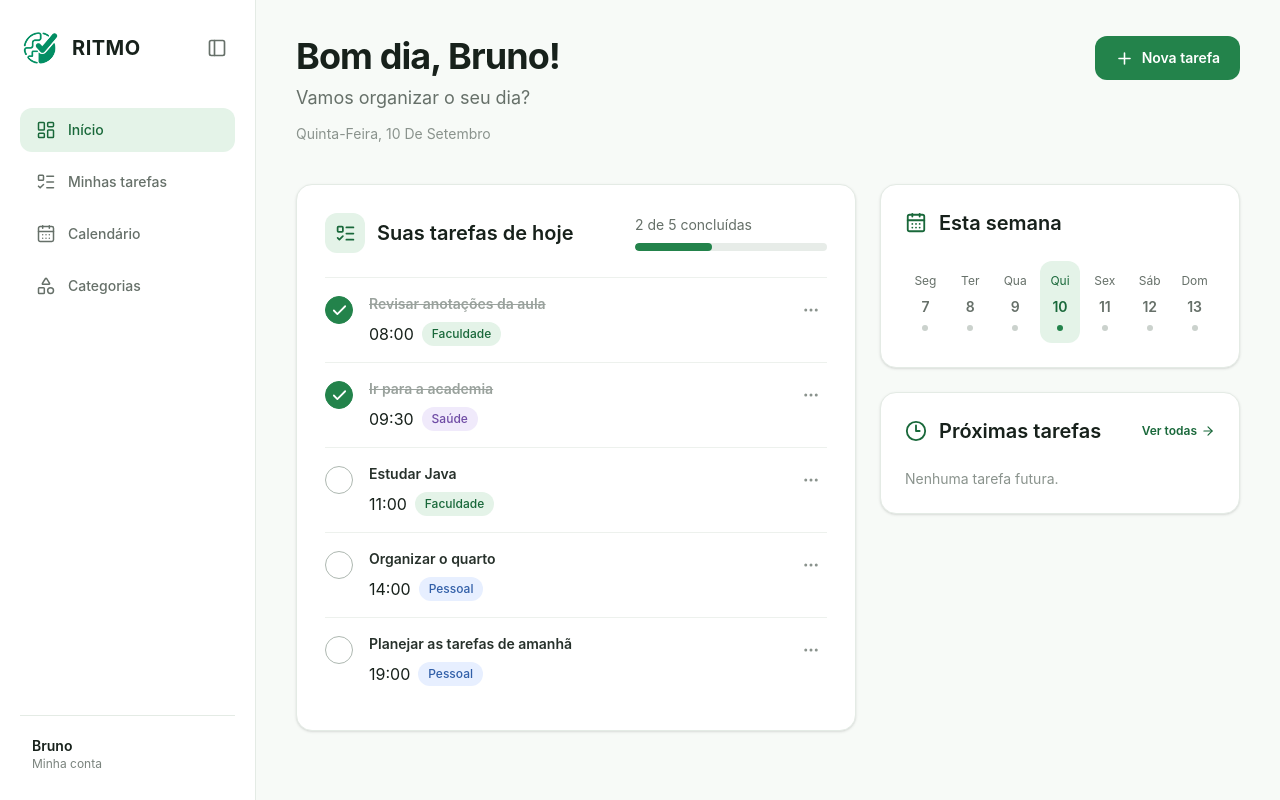
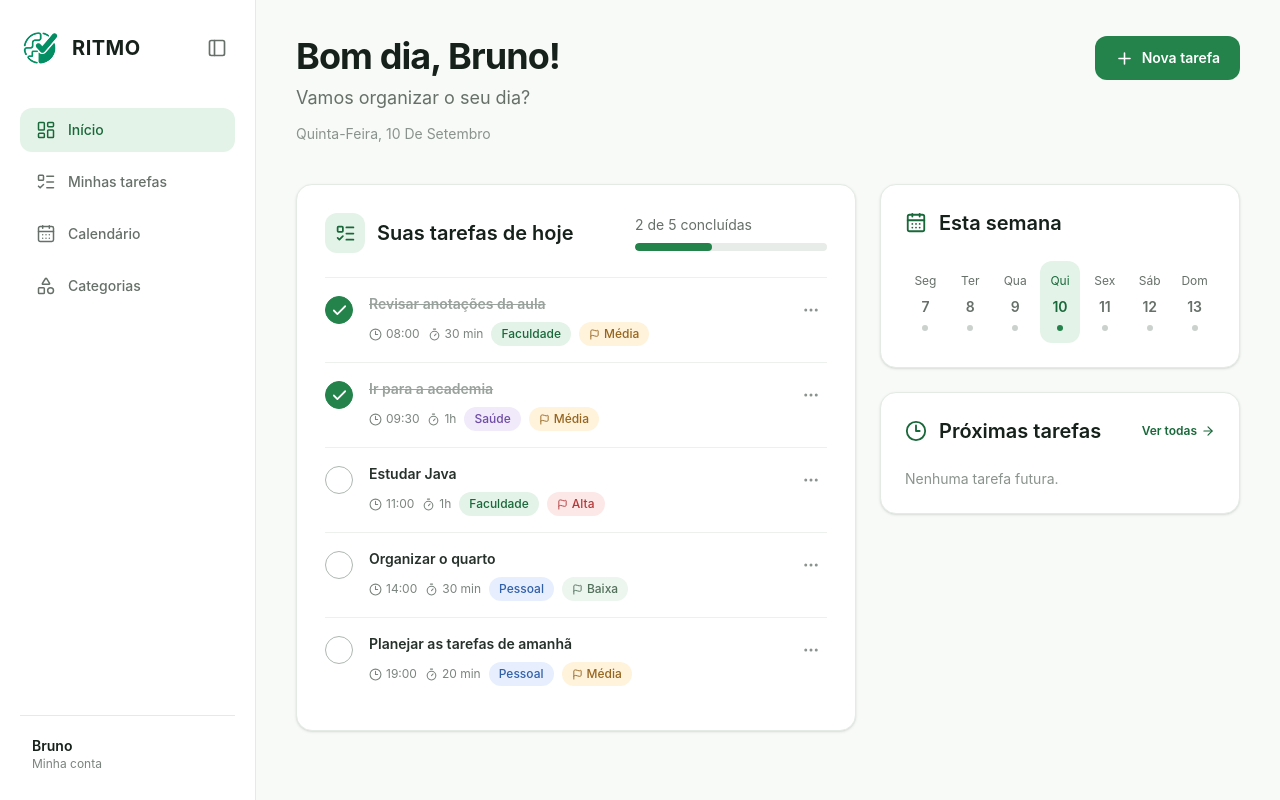
Before and after one commit to br330a/RITMO, a React (Vite) app in the folder frontend/: page / in a window 1280 px wide. Built offline with nearby package versions, Linux system fonts and the light colour scheme.

Commit message:
feat: exibe detalhes completos das tarefas

```diff
--- a/frontend/src/components/dashboard/TaskList.tsx
+++ b/frontend/src/components/dashboard/TaskList.tsx
@@ -1,14 +1,22 @@
 import { useState } from 'react'
 import {
   Check,
+  Clock3,
+  Flag,
   ListTodo,
   MoreHorizontal,
   Pencil,
+  Timer,
   Trash2,
 } from 'lucide-react'
 import { categoryStyles } from '../../constants/categoryStyles'
+import {
+  priorityLabels,
+  priorityStyles,
+} from '../../constants/taskStyles'
 import type { Task } from '../../types/task'
 import { getLocalDateValue } from '../../utils/date'
+import { formatEstimatedMinutes } from '../../utils/task'
 
 type TaskListProps = {
   selectedDate: string
@@ -40,7 +48,10 @@ export function TaskList({
           month: '2-digit',
         }).format(date)
 
-  const completedTasks = tasks.filter((task) => task.completed).length
+  const completedTasks = tasks.filter(
+    (task) => task.completed,
+  ).length
+
   const progress = tasks.length
     ? Math.round((completedTasks / tasks.length) * 100)
     : 0
@@ -112,7 +123,7 @@ export function TaskList({
               <div className="min-w-0">
                 <p
                   className={[
-                    'break-words text-sm font-semibold leading-5',
+                    'break-words text-sm leading-5 font-semibold',
                     task.completed
                       ? 'text-[#9aa29d] line-through'
                       : 'text-[#27312b]',
@@ -121,16 +132,51 @@ export function TaskList({
                   {task.title}
                 </p>
 
-                <div className="mt-2 flex flex-wrap items-center gap-2">
-                  <span>{task.time ?? 'Sem horário'}</span>
+                {task.description && (
+                  <p
+                    className={[
+                      'mt-1 break-words text-xs leading-5',
+                      task.completed
+                        ? 'text-[#a7afa9]'
+                        : 'text-[#7b847e]',
+                    ].join(' ')}
+                  >
+                    {task.description}
+                  </p>
+                )}
+
+                <div className="mt-2 flex flex-wrap items-center gap-2 text-xs text-[#7b847e]">
+                  <span className="flex items-center gap-1">
+                    <Clock3 size={13} />
+                    {task.time ?? 'Sem horário'}
+                  </span>
+
+                  {task.estimatedMinutes !== null && (
+                    <span className="flex items-center gap-1">
+                      <Timer size={13} />
+                      {formatEstimatedMinutes(
+                        task.estimatedMinutes,
+                      )}
+                    </span>
+                  )}
 
                   <span
                     className={[
-                      'rounded-full px-2.5 py-1 text-xs font-medium',
+                      'rounded-full px-2.5 py-1 font-medium',
                       categoryStyles[task.category],
                     ].join(' ')}
                   >
                     {task.category}
+                  </span>
+
+                  <span
+                    className={[
+                      'flex items-center gap-1 rounded-full px-2.5 py-1 font-medium',
+                      priorityStyles[task.priority],
+                    ].join(' ')}
+                  >
+                    <Flag size={11} />
+                    {priorityLabels[task.priority]}
                   </span>
                 </div>
               </div>
@@ -140,11 +186,15 @@ export function TaskList({
                   type="button"
                   onClick={() =>
                     setOpenMenuTaskId((currentId) =>
-                      currentId === task.id ? null : task.id,
+                      currentId === task.id
+                        ? null
+                        : task.id,
                     )
                   }
                   aria-label={`Ações para ${task.title}`}
-                  aria-expanded={openMenuTaskId === task.id}
+                  aria-expanded={
+                    openMenuTaskId === task.id
+                  }
                   className="grid size-8 cursor-pointer place-items-center rounded-lg text-[#8a938d] hover:bg-[#f3f7f3]"
                 >
                   <MoreHorizontal size={18} />
--- a/frontend/src/components/dashboard/UpcomingTasks.tsx
+++ b/frontend/src/components/dashboard/UpcomingTasks.tsx
@@ -1,24 +1,41 @@
-import { ArrowRight, Clock3 } from 'lucide-react'
+import {
+  ArrowRight,
+  Clock3,
+  Flag,
+  Timer,
+} from 'lucide-react'
 import { Link } from 'react-router'
 import { categoryStyles } from '../../constants/categoryStyles'
+import {
+  priorityLabels,
+  priorityStyles,
+} from '../../constants/taskStyles'
 import { useTasks } from '../../hooks/useTasks'
-import { formatTaskDate, getLocalDateValue } from '../../utils/date'
+import {
+  formatTaskDate,
+  getLocalDateValue,
+} from '../../utils/date'
+import { formatEstimatedMinutes } from '../../utils/task'
 
 export function UpcomingTasks() {
   const { tasks } = useTasks()
   const today = getLocalDateValue()
 
   const upcomingTasks = tasks
-    .filter((task) => !task.completed && task.dueDate > today)
+    .filter(
+      (task) =>
+        !task.completed && task.dueDate > today,
+    )
     .sort((firstTask, secondTask) => {
-      const dateComparison = firstTask.dueDate.localeCompare(
-        secondTask.dueDate,
-      )
+      const dateComparison =
+        firstTask.dueDate.localeCompare(
+          secondTask.dueDate,
+        )
 
       return dateComparison !== 0
         ? dateComparison
         : (firstTask.time ?? '23:59').localeCompare(
-            secondTask.time ?? '23:59'
+            secondTask.time ?? '23:59',
           )
     })
     .slice(0, 2)
@@ -27,7 +44,10 @@ export function UpcomingTasks() {
     <article className="rounded-2xl border border-[#e4ebe5] bg-white p-6 shadow-sm">
       <header className="mb-2 flex items-center justify-between gap-4">
         <div className="flex items-center gap-3">
-          <Clock3 size={22} className="text-[#19683a]" />
+          <Clock3
+            size={22}
+            className="text-[#19683a]"
+          />
 
           <h2 className="text-xl font-semibold text-[#17211b]">
             Próximas tarefas
@@ -56,22 +76,49 @@ export function UpcomingTasks() {
             >
               <p className="text-xs text-[#8a938d]">
                 {formatTaskDate(task.dueDate)}
-                {task.time ? `, ${task.time}` : ', sem horário'}
+                {task.time
+                  ? `, ${task.time}`
+                  : ', sem horário'}
               </p>
 
-              <div className="mt-1 flex items-center justify-between gap-3">
-                <p className="min-w-0 truncate text-sm font-medium text-[#27312b]">
-                  {task.title}
+              <p className="mt-1 break-words text-sm font-medium text-[#27312b]">
+                {task.title}
+              </p>
+
+              {task.description && (
+                <p className="mt-1 break-words text-xs leading-5 text-[#7b847e]">
+                  {task.description}
                 </p>
+              )}
 
+              <div className="mt-2 flex flex-wrap items-center gap-2 text-xs">
                 <span
                   className={[
-                    'shrink-0 rounded-full px-3 py-1 text-xs font-medium',
+                    'rounded-full px-2.5 py-1 font-medium',
                     categoryStyles[task.category],
                   ].join(' ')}
                 >
                   {task.category}
                 </span>
+
+                <span
+                  className={[
+                    'flex items-center gap-1 rounded-full px-2.5 py-1 font-medium',
+                    priorityStyles[task.priority],
+                  ].join(' ')}
+                >
+                  <Flag size={11} />
+                  {priorityLabels[task.priority]}
+                </span>
+
+                {task.estimatedMinutes !== null && (
+                  <span className="flex items-center gap-1 text-[#7b847e]">
+                    <Timer size={13} />
+                    {formatEstimatedMinutes(
+                      task.estimatedMinutes,
+                    )}
+                  </span>
+                )}
               </div>
             </div>
           ))}
--- a/frontend/src/components/tasks/TaskCard.tsx
+++ b/frontend/src/components/tasks/TaskCard.tsx
@@ -2,12 +2,19 @@ import {
   CalendarDays,
   Check,
   Clock3,
+  Flag,
   Pencil,
+  Timer,
   Trash2,
 } from 'lucide-react'
 import { categoryStyles } from '../../constants/categoryStyles'
+import {
+  priorityLabels,
+  priorityStyles,
+} from '../../constants/taskStyles'
 import type { Task } from '../../types/task'
 import { formatTaskDate } from '../../utils/date'
+import { formatEstimatedMinutes } from '../../utils/task'
 
 type TaskCardProps = {
   task: Task
@@ -24,9 +31,10 @@ export function TaskCard({
 }: TaskCardProps) {
   return (
     <article className="min-w-0 rounded-2xl border border-[#e4ebe5] bg-white p-5 shadow-sm">
+      <div>
         <h2
           className={[
-          'break-words text-base font-semibold leading-6',
+            'break-words text-base leading-6 font-semibold',
             task.completed
               ? 'text-[#9aa29d] line-through'
               : 'text-[#27312b]',
@@ -34,6 +42,20 @@ export function TaskCard({
         >
           {task.title}
         </h2>
+
+        {task.description && (
+          <p
+            className={[
+              'mt-1.5 break-words text-sm leading-5',
+              task.completed
+                ? 'text-[#a7afa9]'
+                : 'text-[#667069]',
+            ].join(' ')}
+          >
+            {task.description}
+          </p>
+        )}
+      </div>
 
       <div className="mt-4 flex items-center gap-3 border-t border-[#edf1ed] pt-4">
         <button
@@ -67,6 +89,13 @@ export function TaskCard({
             {task.time ?? 'Sem horário'}
           </span>
 
+          {task.estimatedMinutes !== null && (
+            <span className="flex items-center gap-1.5">
+              <Timer size={14} />
+              {formatEstimatedMinutes(task.estimatedMinutes)}
+            </span>
+          )}
+
           <span
             className={[
               'rounded-full px-2.5 py-1 font-medium',
@@ -74,6 +103,16 @@ export function TaskCard({
             ].join(' ')}
           >
             {task.category}
+          </span>
+
+          <span
+            className={[
+              'flex items-center gap-1 rounded-full px-2.5 py-1 font-medium',
+              priorityStyles[task.priority],
+            ].join(' ')}
+          >
+            <Flag size={12} />
+            {priorityLabels[task.priority]}
           </span>
         </div>
 
--- /dev/null
+++ b/frontend/src/constants/taskStyles.ts
@@ -0,0 +1,13 @@
+import type { TaskPriority } from '../types/task'
+
+export const priorityLabels: Record<TaskPriority, string> = {
+  low: 'Baixa',
+  medium: 'Média',
+  high: 'Alta',
+}
+
+export const priorityStyles: Record<TaskPriority, string> = {
+  low: 'bg-[#edf5ef] text-[#52705a]',
+  medium: 'bg-[#fff3dc] text-[#96651f]',
+  high: 'bg-[#fde8e8] text-[#b33a3a]',
+}
--- /dev/null
+++ b/frontend/src/utils/task.ts
@@ -0,0 +1,14 @@
+export function formatEstimatedMinutes(minutes: number) {
+  const hours = Math.floor(minutes / 60)
+  const remainingMinutes = minutes % 60
+
+  if (hours === 0) {
+    return `${remainingMinutes} min`
+  }
+
+  if (remainingMinutes === 0) {
+    return `${hours}h`
+  }
+
+  return `${hours}h ${remainingMinutes}min`
+}
```
Lines whose indentation alone changed are shown as unchanged.
